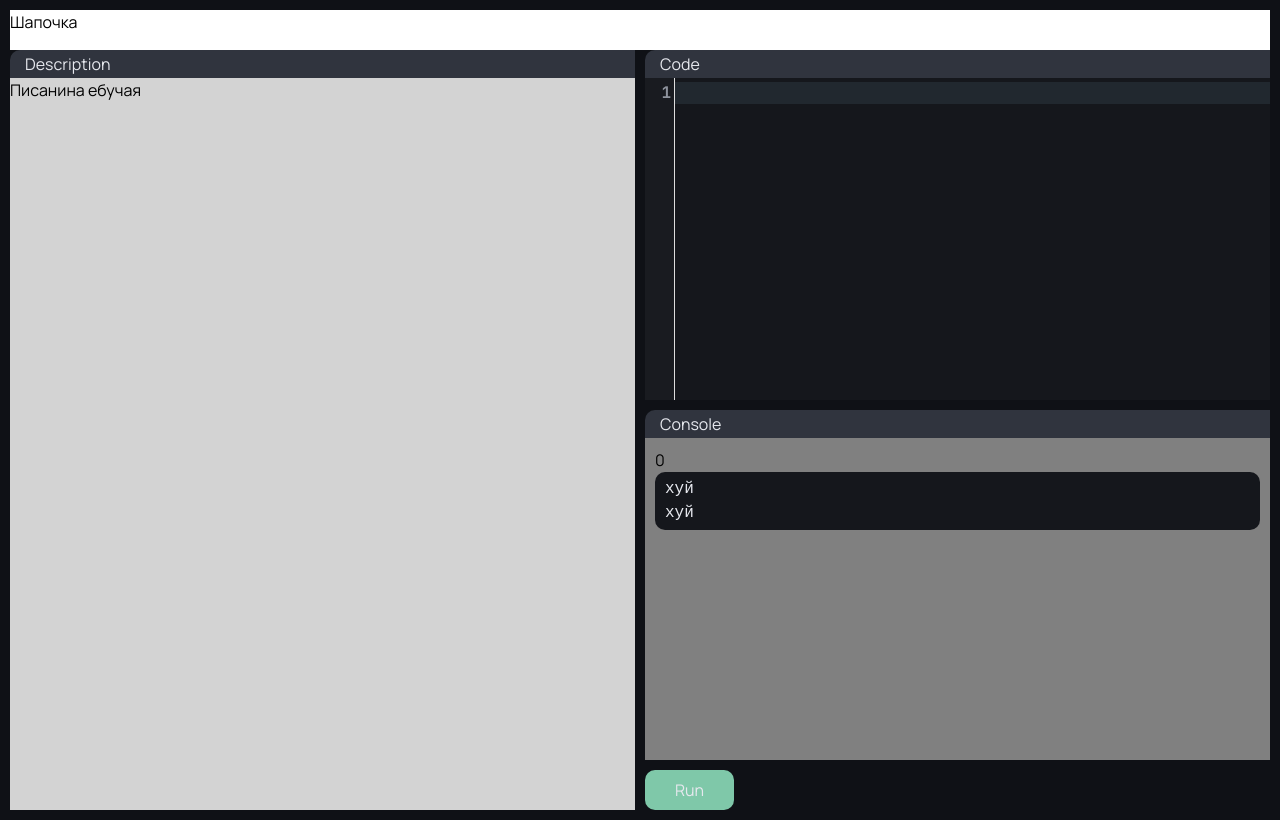
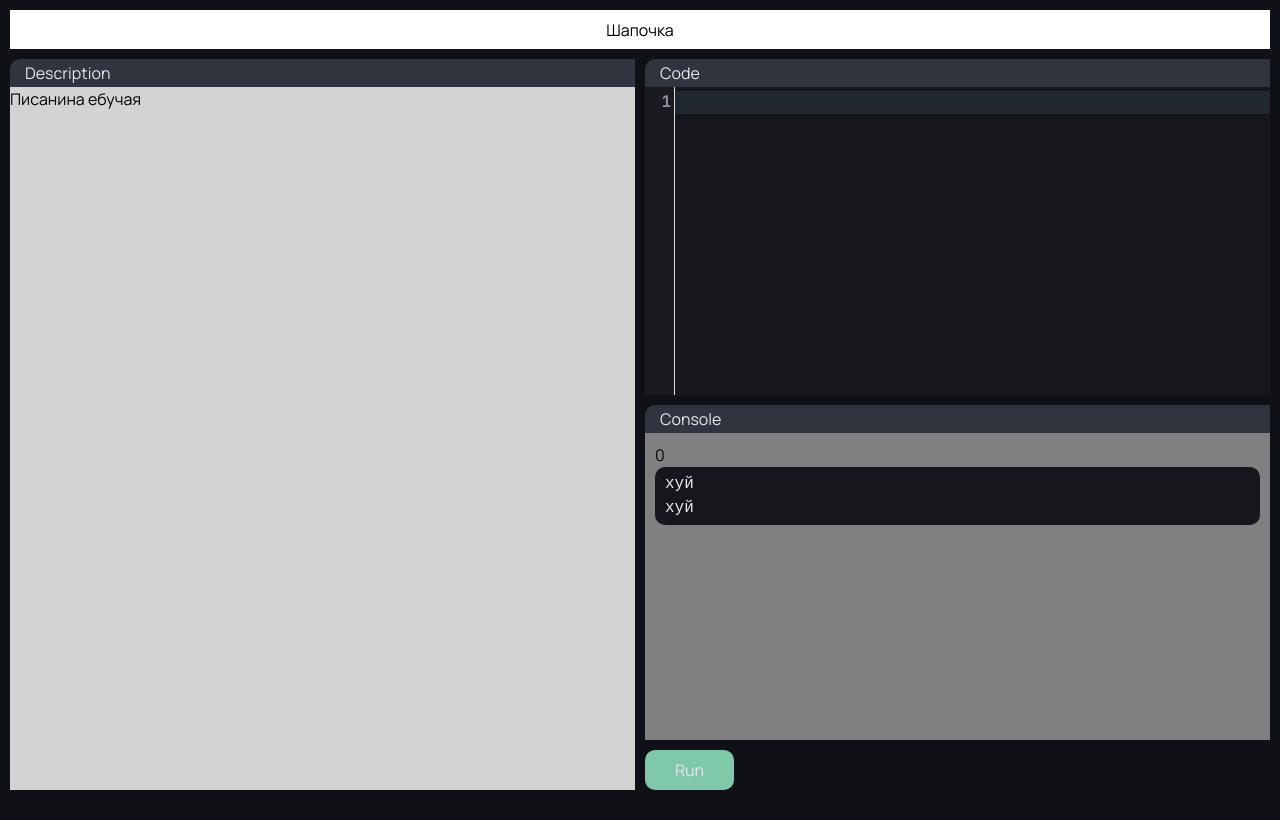
Before and after one commit to grekovpavel019/CodeDuel, a React (Vite) app in the folder frontend/: page / in a window 1280 px wide. Built offline with nearby package versions, Linux system fonts and the light colour scheme.

Commit message:
styles: add some header styles

```diff
--- a/frontend/src/app/styles/global.scss
+++ b/frontend/src/app/styles/global.scss
@@ -6,7 +6,7 @@ html {
 }
 
 body {
-    // min-height: 100vh;
+    min-height: 100vh;
 
     font-family: var(--font-body);
     font-weight: normal;
--- a/frontend/src/pages/CodePage/CodePage.module.scss
+++ b/frontend/src/pages/CodePage/CodePage.module.scss
@@ -1,9 +1,16 @@
 .codePage {
+    display: flex;
+    flex-direction: column;
+
+    height: 100vh;
+
     padding: 10px;
+
+    gap: 10px
 }
 
 .challengeWorkspace {
-    height: calc(100vh - var(--header-height));
+    height: calc(100% - var(--header-height));
 
     display: grid;
 
--- a/frontend/src/widgets/Header/Header.module.scss
+++ b/frontend/src/widgets/Header/Header.module.scss
@@ -3,4 +3,8 @@
     width: 100%;
 
     background-color: white;
+
+    display: flex;
+    justify-content: center;
+    align-items: center;
 }
```
